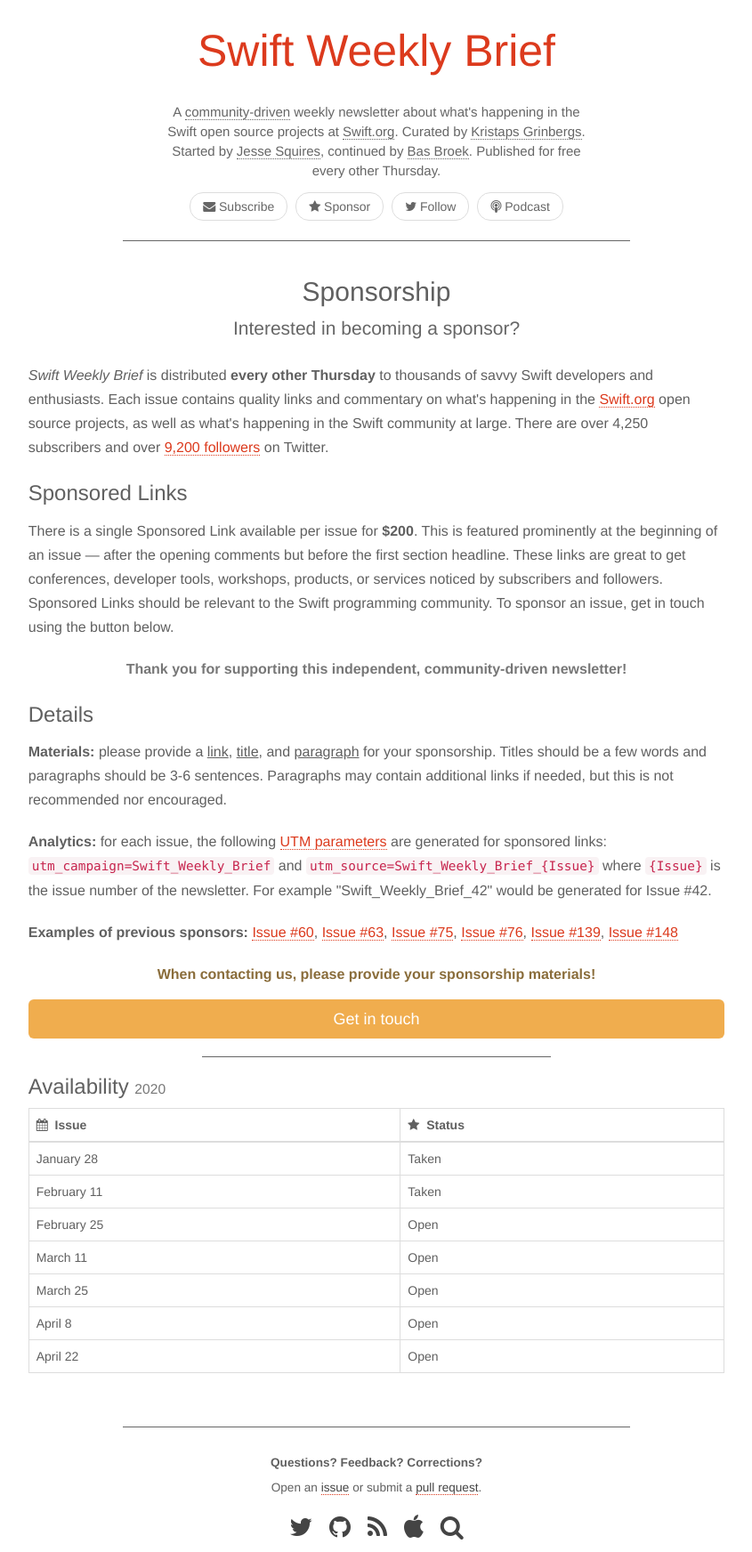
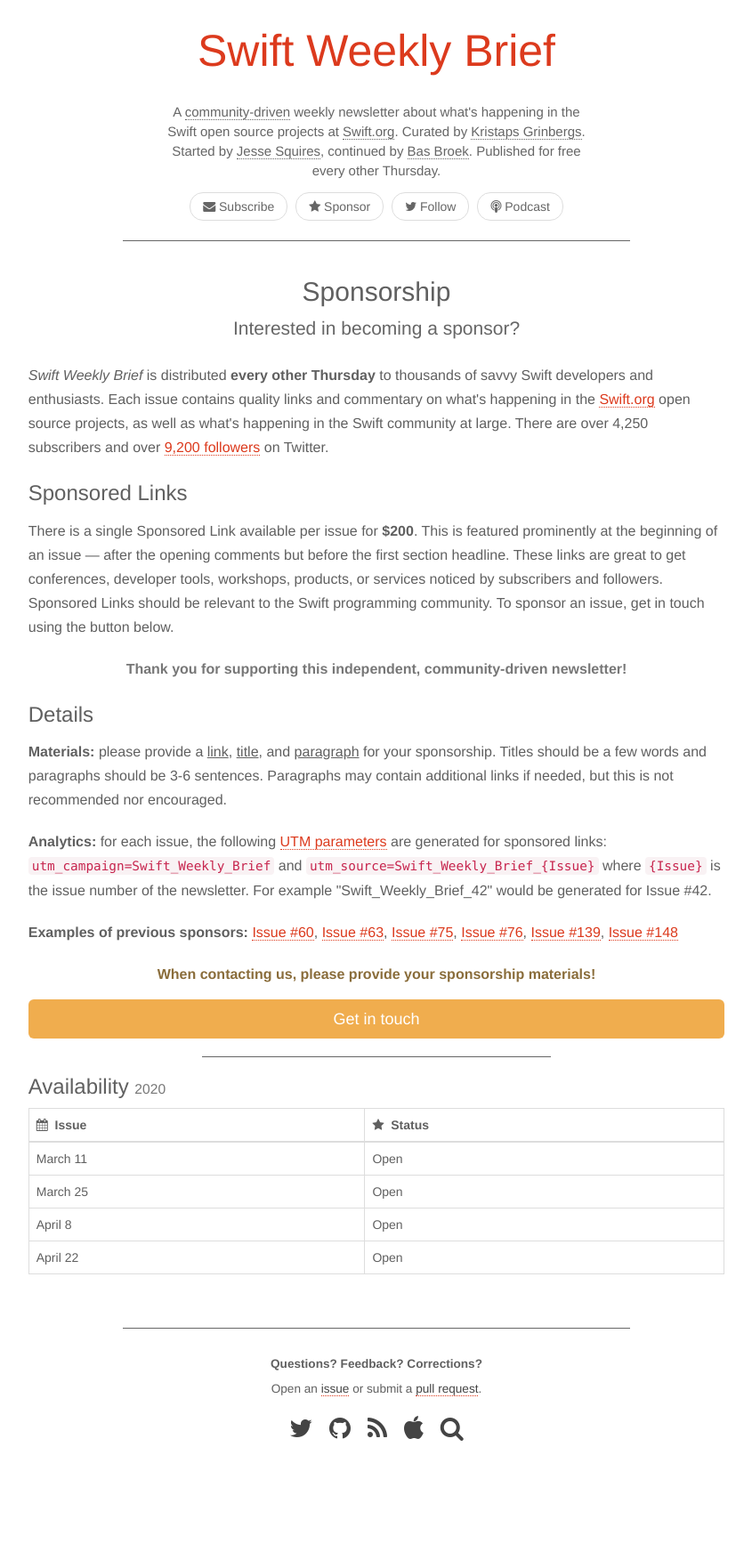
Before and after one commit to SwiftWeekly/swiftweekly.github.io, a Jekyll site: the page built from sponsorship.md, in a window 1280 px wide. Shown: the whole page at 89% size, without its empty margins (217-1062 px from the left). Built offline with Jekyll 4.4.1, drawn with Linux system fonts in a browser that asks for light colours; after the commit the page ends 1633 px from its top, so only the background shows below that.

Commit message:
Update sponsorship.md

```diff
--- a/sponsorship.md
+++ b/sponsorship.md
@@ -60,9 +60,6 @@
 <div class="table-responsive" markdown="1">
 | <i class="fa fa-calendar" aria-hidden="true"></i>&nbsp; Issue | <i class="fa fa-star" aria-hidden="true"></i>&nbsp; Status |
 |:-|:-|
-| January 28   | Taken |
-| February 11   | Taken |
-| February 25   | Open |
 | March 11   | Open |
 | March 25   | Open |
 | April 8   | Open |
```
